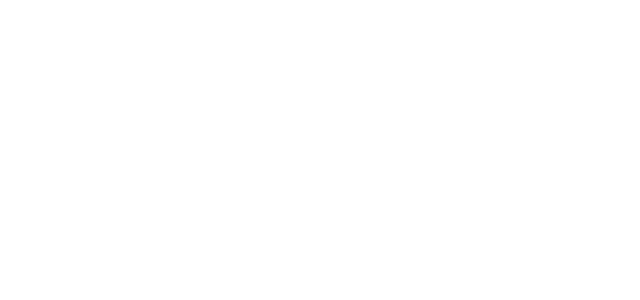
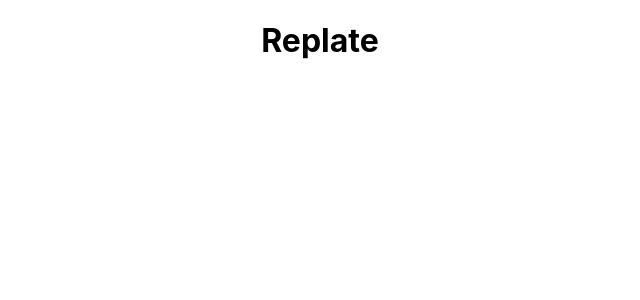
Before and after one commit to Replate1/Front-End, a React (Create React App) app in the folder replate/: page / in a window 1280 px wide. Shown: the top 300 px of the page, without its empty margins (320-960 px from the left). Built offline with nearby package versions, Linux system fonts and the light colour scheme.

Commit message:
added styles folder

```diff
--- a/replate/src/App.js
+++ b/replate/src/App.js
@@ -5,6 +5,7 @@ import './App.css';
 function App() {
   return (
     <div className="App">
+      <h1>Replate</h1>
     </div>
   );
 }
```
